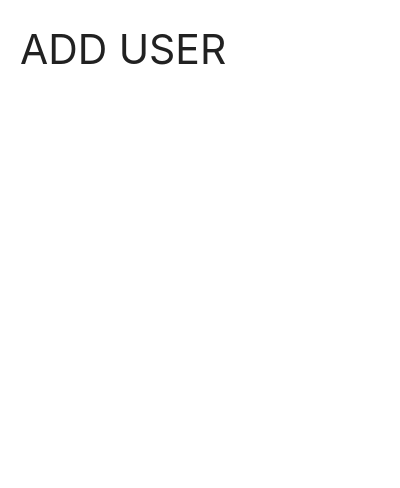
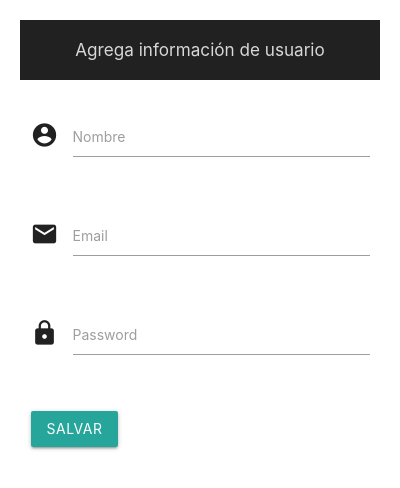
Before and after one commit to IamBeltran/handle-firebase-accounts, an Electron app: page system/windows/add-user.html in a window 400 px wide. Drawn offline with Linux system fonts and the light colour scheme.

Commit message:
feat: add form for add user

```diff
--- a/system/windows/add-user.html
+++ b/system/windows/add-user.html
@@ -21,7 +21,52 @@
 
 		<!-- SECTION: OUTER-WRAPPER -->
 		<div id="outer-wrapper" class="container">
-			<h3>ADD USER</h3>
+
+			<!-- SECTION: header-title -->
+			<header id="header-title" class="row">
+				<div class="col s12 grey darken-4 center-align">
+					<p class="flow-text">Agrega información de usuario</p>
+				</div>
+			</header>
+			<!-- !SECTION -->
+
+			<!-- SECTION: main-card -->
+			<main id="main-add-user" class="row">
+
+				<!-- SECTION: form-add-user -->
+				<form id="form-add-user" class="col s12">
+					<div class="row">
+						<div class="input-field col s12">
+							<i class="material-icons prefix">account_circle</i>
+							<input id="displayName" type="text" name="displayName" class="validate">
+							<label for="displayName">Nombre</label>
+						</div>
+					</div>
+					<div class="row">
+						<div class="input-field col s12">
+							<i class="material-icons prefix">email</i>
+							<input id="email" type="email" name="email" class="validate">
+							<label for="email">Email</label>
+						</div>
+					</div>
+					<div class="row">
+						<div class="input-field col s12">
+							<i class="material-icons prefix">lock</i>
+							<input id="password" type="password" name="password" class="validate">
+							<label for="password">Password</label>
+						</div>
+					</div>
+					<div class="row">
+						<div class="input-field col s12">
+							<button type="button" class="btn waves-effect waves-light" name="action" onclick="doAddUser()">Salvar</button>
+						</div>
+					</div>
+				</form>
+				<!-- !SECTION -->
+
+			</main>
+			<!-- !SECTION -->
+
 		</div>
 		<!-- !SECTION -->
 
```
